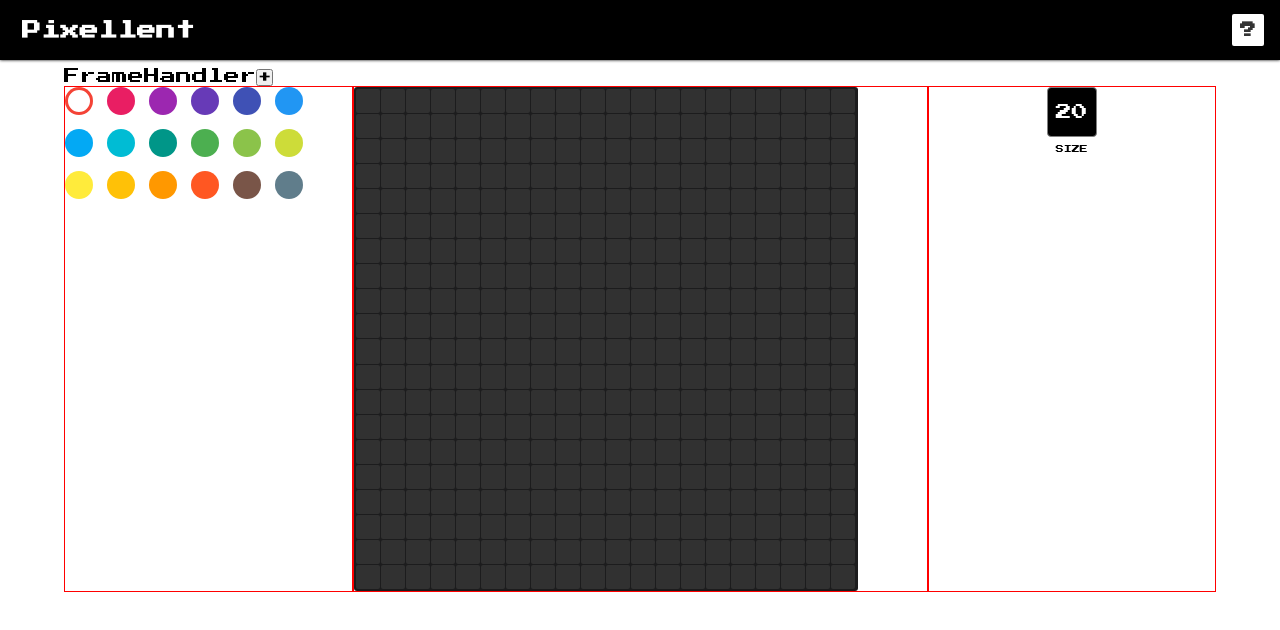
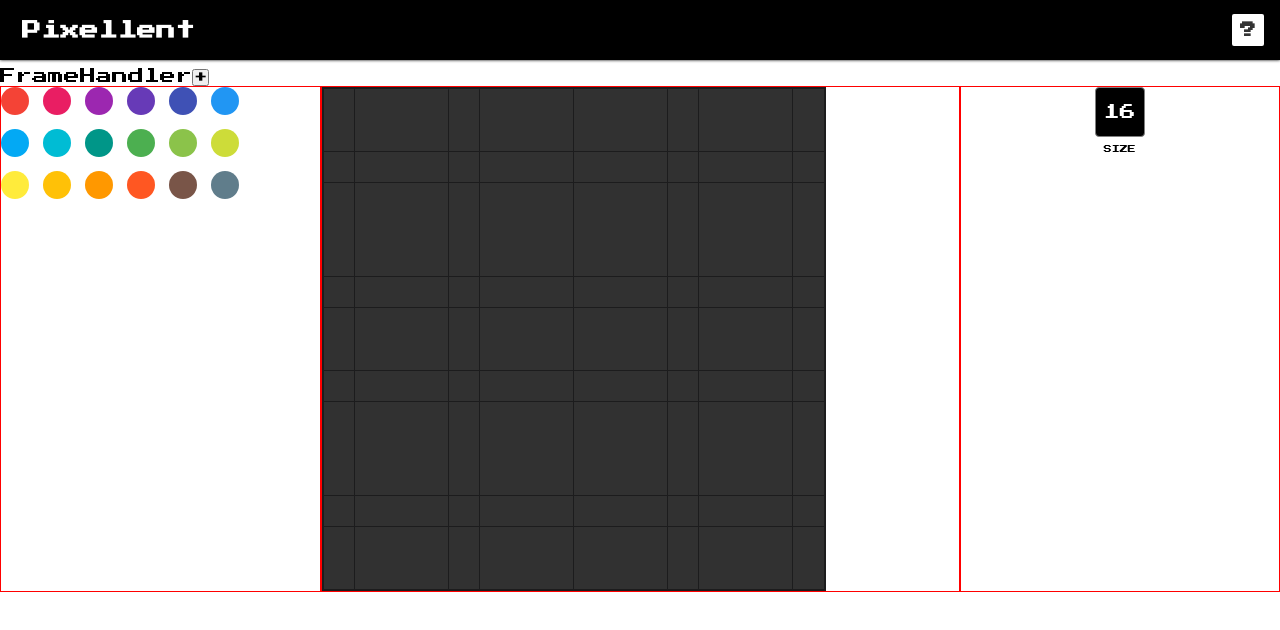
Before and after one commit to NukeKang/Pixellent, a React (Create React App) app: page /editor in a window 1280 px wide. Shown: the top 630 px of the page. Built offline with nearby package versions, Linux system fonts and the light colour scheme.

Commit message:
fix: 캔버스 범위 밖으로 나갔다 다시 들어와도 칠해지는 버그 수정

```diff
--- a/package.json
+++ b/package.json
@@ -6,14 +6,14 @@
     "@testing-library/jest-dom": "^5.16.4",
     "@testing-library/react": "^13.3.0",
     "@testing-library/user-event": "^13.5.0",
-    "jotai": "^1.7.3",
     "react": "^18.2.0",
     "react-color": "^2.19.3",
     "react-dom": "^18.2.0",
     "react-router-dom": "^6.3.0",
     "react-scripts": "5.0.1",
     "styled-components": "^5.3.5",
-    "web-vitals": "^2.1.4"
+    "web-vitals": "^2.1.4",
+    "zustand": "^4.0.0-rc.1"
   },
   "scripts": {
     "start": "react-scripts start",
--- a/src/components/LeftSidebar.js
+++ b/src/components/LeftSidebar.js
@@ -1,20 +1,20 @@
 import React from 'react';
 
-import { atom, useAtom } from 'jotai';
 import { CirclePicker } from 'react-color';
 
-export const selectedColorAtom = atom('#f44336');
+import useStore from '../store/store';
 
 const LeftSidebar = () => {
-  const [selectedColor, setColor] = useAtom(selectedColorAtom);
-
-  const changedColor = (color) => {
-    setColor(color.hex);
-  };
+  const { selectedColor } = useStore();
 
   return (
     <div>
-      <CirclePicker color={selectedColor} onChangeComplete={changedColor} />
+      <CirclePicker
+        color={selectedColor}
+        onChangeComplete={(color) => {
+          useStore.setState({ selectedColor: color.hex });
+        }}
+      />
     </div>
   );
 };
--- a/src/components/PanelDimensions.js
+++ b/src/components/PanelDimensions.js
@@ -1,21 +1,20 @@
 import React from 'react';
 
-import { atom, useAtom } from 'jotai';
 import styled from 'styled-components';
 
-export const panelSizeAtom = atom(20);
+import useStore from '../store/store';
 
 const PanelDimensions = () => {
-  const [panelSize, setPanelSize] = useAtom(panelSizeAtom);
+  const { canvasDefaultSize } = useStore();
 
   return (
     <Wrapper>
       <Dimension>
         <Input
-          defaultValue={panelSize}
+          defaultValue={canvasDefaultSize}
           type="number"
           onChange={(e) => {
-            setPanelSize(e.target.value);
+            useStore.setState({ canvasDefaultSize: e.target.value });
           }}
         />
         <span>SIZE</span>
--- a/src/components/Pixel.js
+++ b/src/components/Pixel.js
@@ -1,41 +1,26 @@
 import React, { useState } from 'react';
 
-import { atom, useAtom } from 'jotai';
 import styled from 'styled-components';
 
-import { selectedColorAtom } from './LeftSidebar';
-const canChangeColorAtom = atom(false);
+import useStore from '../store/store';
 
 const Pixel = () => {
-  const [selectedColor] = useAtom(selectedColorAtom);
+  const { selectedColor } = useStore();
+
   const [pixelColor, setPixelColor] = useState('#313131');
-  const [oldColor, setOldColor] = useState(pixelColor);
-  const [canChangeColor, setCanChangeColor] = useAtom(canChangeColorAtom);
+  const { canChangeColor, draggable } = useStore();
 
   const applyColor = () => {
     setPixelColor(selectedColor);
-    setCanChangeColor(true);
+    canChangeColor();
   };
 
-  const changeColorOnHover = () => {
-    setOldColor(pixelColor);
-    setPixelColor(selectedColor);
-  };
-
-  const reset = () => {
-    // if (canChangeColor) {
-    //   setPixelColor(oldColor);
-    // }
-
-    setCanChangeColor(false);
-  };
-
-  const reset2 = () => {
-    setCanChangeColor(false);
+  const resetColor = () => {
+    canChangeColor();
   };
 
   const handleMouseOver = () => {
-    if (!canChangeColor) {
+    if (!draggable) {
       return;
     } else {
       setPixelColor(selectedColor);
@@ -46,19 +31,16 @@ const Pixel = () => {
       backgroundColor={pixelColor}
       onMouseDown={applyColor}
       onMouseOver={handleMouseOver}
-      onMouseUp={reset}
-      // onMouseLeave={reset2}
-      // onClick={applyColor}
+      onMouseUp={resetColor}
+      onContextMenu={(e) => {
+        e.preventDefault();
+      }}
     ></PixelStyled>
   );
 };
 
 const PixelStyled = styled.div`
   background-color: ${(props) => props.backgroundColor};
-  border-radius: 2px;
-  &:hover {
-    cursor: crosshair;
-  }
 `;
 
 export default Pixel;
--- a/src/components/PixelCanvas.js
+++ b/src/components/PixelCanvas.js
@@ -1,13 +1,15 @@
 import React from 'react';
 
-import { useAtom } from 'jotai';
 import styled from 'styled-components';
 
-import { panelSizeAtom } from './PanelDimensions';
+import useStore from '../store/store';
+
 import Pixel from './Pixel';
 
 const PixelCanvas = () => {
-  const [canvasSize] = useAtom(panelSizeAtom);
+  const canvasSize = useStore((state) => state.canvasDefaultSize);
+
+  const { canChangeColor, draggable, preventEvent } = useStore();
 
   const pixels = [];
 
@@ -15,19 +17,22 @@ const PixelCanvas = () => {
     pixels.push(<Pixel key={i} />);
   }
 
-  return <CanvasContainer size={canvasSize}>{pixels}</CanvasContainer>;
+  return (
+    <CanvasContainer size={canvasSize} onMouseLeave={preventEvent}>
+      {pixels}
+    </CanvasContainer>
+  );
 };
 
 const CanvasContainer = styled.div`
   background-color: rgb(28, 28, 29);
   width: 500px;
-  border-radius: 3px;
   --size: ${(props) => props.size};
   height: 500px;
   display: grid;
   grid-template-columns: repeat(var(--size), 1fr);
   grid-template-rows: repeat(var(--size), 1fr);
-  gap: 1px;
+  gap: 0.5px;
   padding: 2px;
 `;
 
--- /dev/null
+++ b/src/store/store.js
@@ -0,0 +1,16 @@
+import create from 'zustand';
+import { devtools } from 'zustand/middleware';
+
+const store = (set) => ({
+  canvasDefaultSize: 16,
+
+  draggable: false,
+  canChangeColor: () => set((state) => ({ draggable: !state.draggable })),
+  preventEvent: () => set(() => ({ draggable: false })),
+
+  selectedColor: '#000',
+});
+
+const useStore = create(devtools(store));
+
+export default useStore;
--- a/src/styles/EditorMain.styled.js
+++ b/src/styles/EditorMain.styled.js
@@ -2,13 +2,14 @@ import styled from 'styled-components';
 
 export const EditorMain = styled.div`
   height: 100%;
-  width: 90%;
+  /* width: 100%; */
   margin: 0 auto;
   padding: 0;
 `;
 
 export const CentralContainer = styled.div`
   display: flex;
+  flex-wrap: wrap;
 `;
 
 export const LeftCol = styled.div`
```
Also changed, not shown: 1 other file (tests, documents, lock files or other folders).
